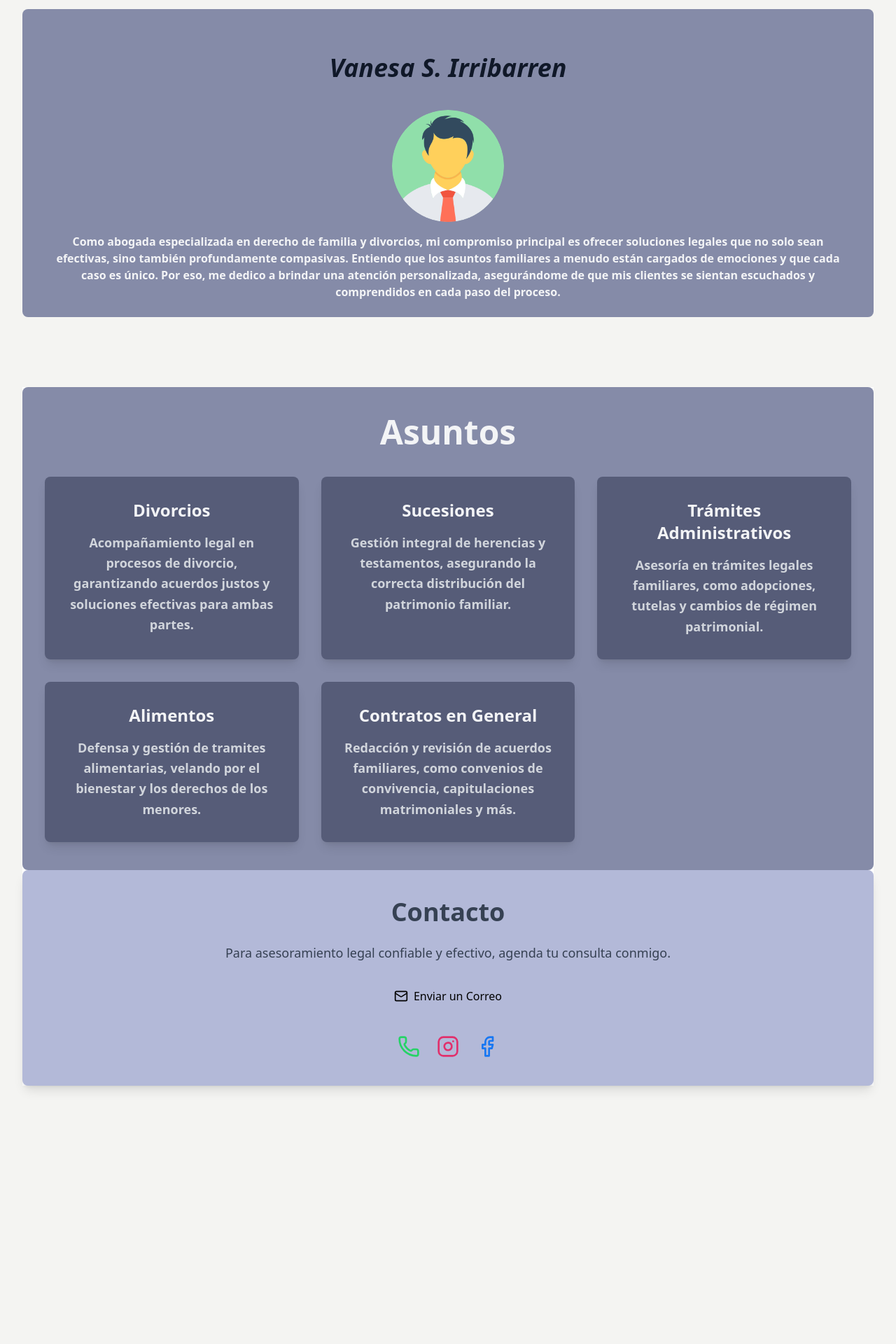
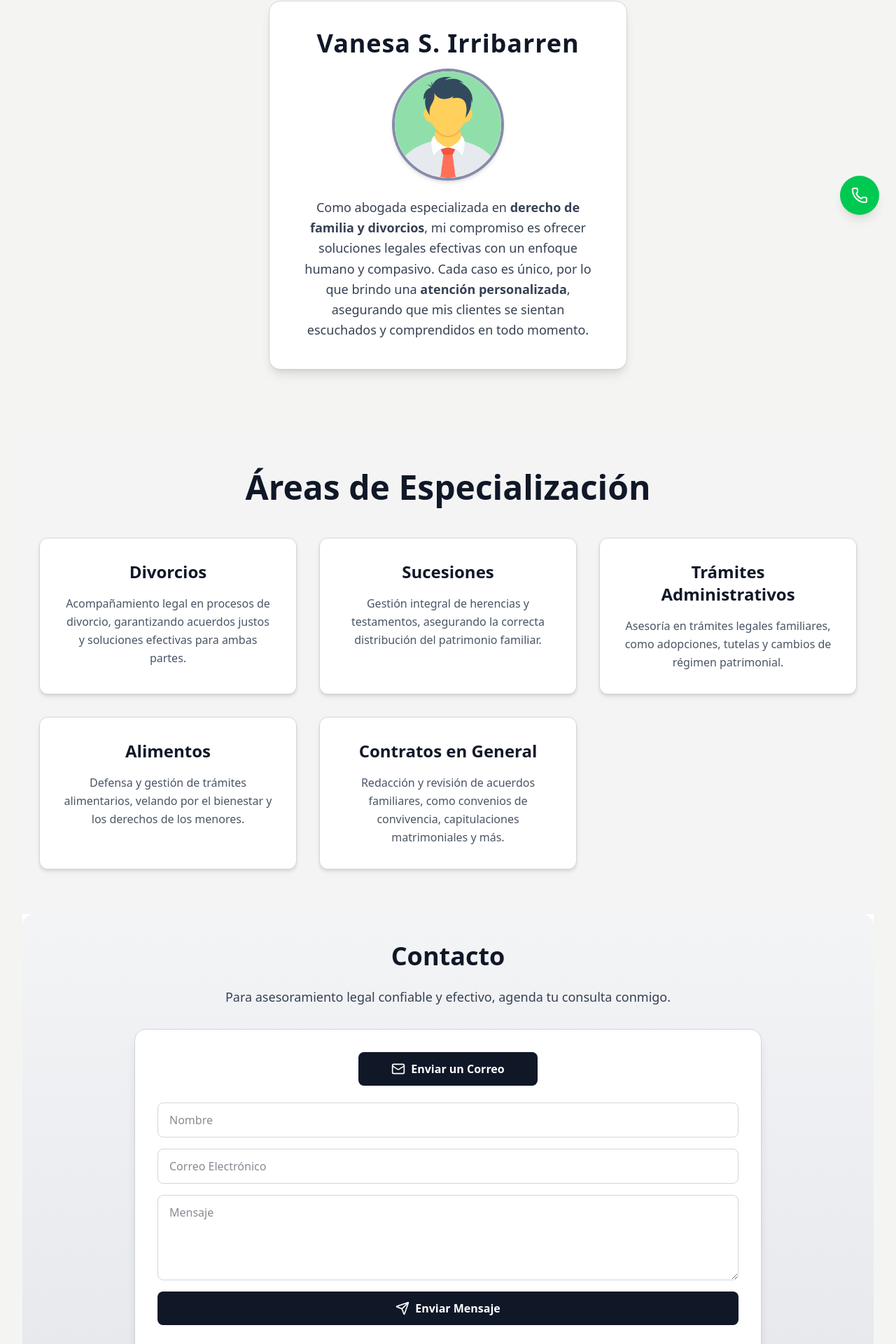
Before and after one commit to Axelirribarren/PORTAFOLIO-ABOGADA-WEB, a React (Vite) app in the folder mi-proyecto/: page / in a window 1280 px wide. Shown: the part 469-2389 px from the top of the page at 70% size. Before the commit the page ends 2052 px from the top, so only its background shows below. Built offline with nearby package versions, Linux system fonts and the light colour scheme.

Commit message:
correccion de errores y nuevos estilos

```diff
--- a/mi-proyecto/src/components/Contact.tsx
+++ b/mi-proyecto/src/components/Contact.tsx
@@ -1,58 +1,79 @@
-
-
-import { Mail, Facebook, Instagram, Phone } from "lucide-react";
+import { Mail, Facebook, Instagram, Phone, Send } from "lucide-react";
 
 const Contact = () => {
   return (
-    <section id="contact" className="rounded-lg shadow-lg bg-[#b3b9d8] text-white py-10">
-      <div className="container mx-auto text-center">
+    <section id="contacto" className="rounded-2xl bg-gradient-to-b from-gray-100 to-gray-200 py-10 px-6">
+      <div className="max-w-4xl mx-auto text-center">
 
         {/* Título */}
-        <h2 className="text-4xl font-bold mb-6 text-gray-700">Contacto</h2>
-        <p className="text-lg mb-6 text-gray-700">
+        <h2 className="text-4xl font-bold text-gray-900 mb-6">Contacto</h2>
+        <p className="text-lg text-gray-700 mb-8">
           Para asesoramiento legal confiable y efectivo, agenda tu consulta conmigo.
         </p>
 
+        {/* Tarjeta de Contacto */}
+        <div className="bg-white shadow-lg rounded-2xl p-8 border border-gray-300">
           {/* Botón de Email */}
           <a
             href="mailto:contacto@estudiojuridico.com"
-          className="flex items-center justify-center gap-2 bg-gold text-black px-5 py-3 rounded-lg hover:bg-[#565c78] transition duration-300 mx-auto w-64"
+            className="flex items-center justify-center gap-2 bg-gray-900 text-white px-5 py-3 rounded-lg
+                       hover:bg-gray-700 transition duration-300 mx-auto w-64 font-semibold"
           >
             <Mail className="w-5 h-5" />
             Enviar un Correo
           </a>
 
+          {/* Formulario de Contacto */}
+          <form className="mt-6 flex flex-col gap-4">
+            <input
+              type="text"
+              placeholder="Nombre"
+              className="w-full px-4 py-3 border border-gray-300 rounded-lg focus:ring-2 focus:ring-gray-500"
+            />
+            <input
+              type="email"
+              placeholder="Correo Electrónico"
+              className="w-full px-4 py-3 border border-gray-300 rounded-lg focus:ring-2 focus:ring-gray-500"
+            />
+            <textarea
+              placeholder="Mensaje"
+              rows={4}
+              className="w-full px-4 py-3 border border-gray-300 rounded-lg focus:ring-2 focus:ring-gray-500"
+            ></textarea>
+
+            <button
+              type="submit"
+              className="flex items-center justify-center gap-2 bg-gray-900 text-white px-5 py-3 rounded-lg
+                         hover:bg-gray-700 transition duration-300 font-semibold"
+            >
+              <Send className="w-5 h-5" />
+              Enviar Mensaje
+            </button>
+          </form>
+
           {/* Redes Sociales */}
           <div className="flex justify-center gap-6 mt-8">
+            <a href="https://wa.me/XXXXXXXXXXX" target="_blank" className="text-green-600 hover:text-green-800 transition">
+              <Phone className="w-8 h-8" />
+            </a>
+            <a href="https://www.instagram.com/tuusuario" target="_blank" className="text-pink-600 hover:text-pink-800 transition">
+              <Instagram className="w-8 h-8" />
+            </a>
+            <a href="https://www.facebook.com/tuusuario" target="_blank" className="text-blue-600 hover:text-blue-800 transition">
+              <Facebook className="w-8 h-8" />
+            </a>
+          </div>
+        </div>
+      </div>
+
+      {/* Botón flotante de WhatsApp */}
       <a
         href="https://wa.me/XXXXXXXXXXX"
         target="_blank"
-            rel="noopener noreferrer"
-            className="text-[#25D366] hover:text-[#1a7c3e] transition duration-300"
+        className="fixed bottom-6 right-6 bg-green-500 text-white p-4 rounded-full shadow-lg hover:bg-green-600 transition"
       >
-            <Phone className="w-8 h-8" />
+        <Phone className="w-6 h-6" />
       </a>
-
-          <a
-            href="https://www.instagram.com/tuusuario"
-            target="_blank"
-            rel="noopener noreferrer"
-            className="text-[#E1306C] hover:text-[#B21F4A] transition duration-300"
-          >
-            <Instagram className="w-8 h-8" />
-          </a>
-
-          <a
-            href="https://www.facebook.com/tuusuario"
-            target="_blank"
-            rel="noopener noreferrer"
-            className="text-[#1877F2] hover:text-[#0e5a9c] transition duration-300"
-          >
-            <Facebook className="w-8 h-8" />
-          </a>
-        </div>
-
-      </div>
     </section>
   );
 };
--- a/mi-proyecto/src/components/Hero.tsx
+++ b/mi-proyecto/src/components/Hero.tsx
@@ -1,42 +1,38 @@
-
-
 const Hero = () => {
-
   return (
-    <section className="text-center py-20 bg-[#f4f4f2] flex justify-center items-center flex-col" id="home">
-      {/* Logo */}
-
+    <section className="text-center py-20 bg-[#f4f4f2] flex flex-col items-center" id="inicio">
+      {/* Logo con animación */}
       <img
         src="/logo-negro.PNG"
         alt="Logo"
-  className="w-80 h-auto mb-6 "
+        className="w-60 md:w-80 h-auto mb-8 transition-transform duration-500 hover:scale-105"
       />
 
+      {/* Tarjeta de Presentación */}
+      <div className="bg-white shadow-lg rounded-2xl p-10 md:p-10 flex flex-col items-center max-w-lg mx-auto border border-gray-300">
 
+        {/* Nombre */}
+        <h1 className="font-bold text-3xl md:text-4xl text-gray-900 mb-4 tracking-wide">
+          Vanesa S. Irribarren
+        </h1>
 
-        {/* Contenido principal */}
-        <div className="text-center py-5 text-white">
-
-
-          {/* Contenedor de perfil */}
-          <div className="bg-[#858ba8] rounded-lg p-6 flex flex-col items-center">
-            {/* Imagen de perfil centrada */}<h1 className="font-bold text-4xl italic text-gray-900 py-10">Vanesa S. Irribarren</h1>
+        {/* Imagen de perfil con borde profesional */}
+        <div className="w-36 h-36 md:w-40 md:h-40 rounded-full overflow-hidden border-4 border-[#858ba8] shadow-md">
           <img
             src="perfil.png"
             alt="Perfil"
-              className="w-40 h-40 rounded-full object-cover mx-auto mb-4"
+            className="w-full h-full object-cover"
           />
+        </div>
 
         {/* Descripción */}
-            <p className="text-10 font-bold text-gray-100 text-center px-5">
-              Como abogada especializada en derecho de familia y divorcios, mi compromiso principal es ofrecer soluciones legales que no solo sean efectivas, sino también profundamente compasivas.
-              Entiendo que los asuntos familiares a menudo están cargados de emociones y que cada caso es único. Por eso, me dedico a brindar una atención personalizada, asegurándome de que mis clientes se sientan escuchados y comprendidos en cada paso del proceso.
+        <p className="text-gray-700 text-lg text-center leading-relaxed mt-6">
+          Como abogada especializada en <strong>derecho de familia y divorcios</strong>, mi compromiso es ofrecer soluciones legales efectivas con un enfoque humano y compasivo.
+          Cada caso es único, por lo que brindo una <strong>atención personalizada</strong>, asegurando que mis clientes se sientan escuchados y comprendidos en todo momento.
         </p>
       </div>
-        </div>
-
     </section>
   );
 };
 
-export default Hero;
+export default Hero
--- a/mi-proyecto/src/components/NavBar.tsx
+++ b/mi-proyecto/src/components/NavBar.tsx
@@ -1,4 +1,4 @@
-import  { useState, useEffect } from "react";
+import { useState, useEffect } from "react";
 import { Menu, X } from "lucide-react";
 
 export default function Navbar() {
@@ -6,54 +6,67 @@ export default function Navbar() {
   const [visible, setVisible] = useState(true);
 
   useEffect(() => {
+    let prevScrollPos = window.scrollY;
+
     const handleScroll = () => {
       const currentScrollPos = window.scrollY;
       setVisible(currentScrollPos < 10 || currentScrollPos < prevScrollPos);
       prevScrollPos = currentScrollPos;
     };
 
-    let prevScrollPos = window.scrollY;
     window.addEventListener("scroll", handleScroll);
     return () => window.removeEventListener("scroll", handleScroll);
   }, []);
 
   return (
     <nav
-    className={`bg-[#f4f4f2] text-gray-900 shadow-md hover:shadow-2xl
-        transition-all duration-500 ease-in-out
-        fixed top-0 left-0 w-full z-50 transform ${
-          visible ? "translate-y-0 opacity-100" : "-translate-y-full opacity-0"
-      }`}
-
+      className={`bg-[#f4f4f2] text-gray-900 shadow-md fixed top-0 left-0 w-full z-50 transition-all duration-500 ease-in-out
+        ${visible ? "translate-y-0 opacity-100" : "-translate-y-full opacity-0"}`}
     >
       <div className="max-w-7xl mx-auto flex justify-between items-center px-6 lg:px-12 py-4">
-        <a href="/" className="font-bold text-3xl italic text-gray-900">
-          Estudio Pitos
+        {/* Logo */}
+        <a href="/" className="font-bold text-3xl italic text-gray-900 tracking-wide hover:opacity-80 transition duration-300">
+          Estudio Jurídico
         </a>
 
+        {/* Menú en Desktop */}
         <div className="hidden md:flex space-x-8">
-          <a href="#home" className="font-bold text-gray-900 hover:text-black transition duration-300">Inicio</a>
-          <a href="#services" className="font-bold text-gray-900 hover:text-black transition duration-300">Servicios</a>
-          <a href="#team" className="font-bold text-gray-900 hover:text-black transition duration-300">Sobre mí</a>
-          <a href="#contact" className="font-bold text-gray-900 hover:text-black transition duration-300">Contacto</a>
-        </div>
+  {["Inicio", "Servicios", "Sobre mí", "Contacto"].map((item, index) => (
+    <a
+      key={index}
+      href={`#${item.toLowerCase().replace(" ", "")}`}
+      className="relative font-semibold text-gray-900 hover:text-black transition duration-300
+                 after:content-[''] after:absolute after:w-0 after:h-[2px] after:bottom-[-4px] after:left-0 after:bg-gray-900
+                 hover:after:w-full after:transition-all after:duration-300"
+    >
+      {item}
+    </a>
+  ))}
+</div>
 
-        <button
-          className="md:hidden text-gray-900 focus:outline-none"
-          onClick={() => setIsOpen(!isOpen)}
-        >
+
+        {/* Botón Menú Móvil */}
+        <button className="md:hidden text-gray-900 focus:outline-none" onClick={() => setIsOpen(!isOpen)}>
           {isOpen ? <X size={28} /> : <Menu size={28} />}
         </button>
       </div>
 
-      {isOpen && (
-        <div className="md:hidden bg-[#1a1a1a] py-4">
-          <a href="#home" className="block text-gray-900 py-2 text-center hover:text-black transition">Inicio</a>
-          <a href="#services" className="block text-gray-900 py-2 text-center hover:text-black transition">Servicios</a>
-          <a href="#team" className="block text-gray-900 py-2 text-center hover:text-black transition">Sobre mí</a>
-          <a href="#contact" className="block text-gray-900 py-2 text-center hover:text-black transition">Contacto</a>
-        </div>
-      )}
+      {/* Menú Desplegable en Móvil */}
+      <div
+        className={`md:hidden bg-[#f4f4f2] fixed w-full top-16 left-0 px-6 py-4 shadow-lg transition-all duration-500 ease-in-out
+          ${isOpen ? "translate-y-0 opacity-100" : "-translate-y-full opacity-0 pointer-events-none"}`}
+      >
+        {["Inicio", "Servicios", "Sobre mí", "Contacto"].map((item, index) => (
+          <a
+            key={index}
+            href={`#${item.toLowerCase().replace(" ", "")}`}
+            className="block text-gray-900 text-center py-2 font-semibold hover:text-black transition duration-300 border-b border-gray-300"
+            onClick={() => setIsOpen(false)}
+          >
+            {item}
+          </a>
+        ))}
+      </div>
     </nav>
   );
 }
--- a/mi-proyecto/src/components/Services.tsx
+++ b/mi-proyecto/src/components/Services.tsx
@@ -1,33 +1,38 @@
-
-
 const Services = () => {
   return (
-        <section id="services" className="rounded-lg py-10 px-4 sm:px-8 bg-[#858ba8]">
-          <div className="max-w-7xl  mx-auto text-center">
-            <h2 className="text-4xl sm:text-5xl font-bold text-gray-100 mb-10">Asuntos</h2>
-            <div className="grid grid-cols-1 sm:grid-cols-2 lg:grid-cols-3 gap-6 sm:gap-8">
+    <section id="servicios" className="bg-[#f4f4f4] py-16 px-6">
+      <div className="max-w-7xl mx-auto text-center">
+        {/* Título */}
+        <h2 className="text-4xl sm:text-5xl font-bold text-gray-900 mb-12">
+          Áreas de Especialización
+        </h2>
 
-              {/* Bloques de servicios */}
+        {/* Contenedor de Tarjetas */}
+        <div className="grid grid-cols-1 sm:grid-cols-2 lg:grid-cols-3 gap-8">
           {[
             { title: "Divorcios", desc: "Acompañamiento legal en procesos de divorcio, garantizando acuerdos justos y soluciones efectivas para ambas partes." },
             { title: "Sucesiones", desc: "Gestión integral de herencias y testamentos, asegurando la correcta distribución del patrimonio familiar." },
             { title: "Trámites Administrativos", desc: "Asesoría en trámites legales familiares, como adopciones, tutelas y cambios de régimen patrimonial." },
-                { title: "Alimentos", desc: "Defensa y gestión de tramites alimentarias, velando por el bienestar y los derechos de los menores." },
+            { title: "Alimentos", desc: "Defensa y gestión de trámites alimentarios, velando por el bienestar y los derechos de los menores." },
             { title: "Contratos en General", desc: "Redacción y revisión de acuerdos familiares, como convenios de convivencia, capitulaciones matrimoniales y más." }
-
           ].map((service, index) => (
             <div
               key={index}
-                  className="bg-[#565c78] p-6 sm:p-8 rounded-lg shadow-lg hover:shadow-2xl transition-all duration-300 transform md:hover:scale-105"
+              className="bg-white p-6 sm:p-8 rounded-xl shadow-md border border-gray-300
+                         hover:shadow-xl transition-all duration-300 transform hover:scale-105"
             >
-                  <h3 className="text-2xl font-bold text-gray-100 mb-4">{service.title}</h3>
-                  <p className="text-gray-300 font-semibold leading-relaxed text-lg">{service.desc}</p>
+              <h3 className="text-2xl font-semibold text-gray-900 mb-4">
+                {service.title}
+              </h3>
+              <p className="text-gray-600 font-medium leading-relaxed">
+                {service.desc}
+              </p>
             </div>
           ))}
-
         </div>
       </div>
     </section>
   );
-    }
+};
+
 export default Services;
--- a/mi-proyecto/src/index.css
+++ b/mi-proyecto/src/index.css
@@ -6,3 +6,8 @@
 
 
 }
+
+
+html {
+  scroll-behavior: smooth;
+}
```
Lines whose indentation alone changed are shown as unchanged.
